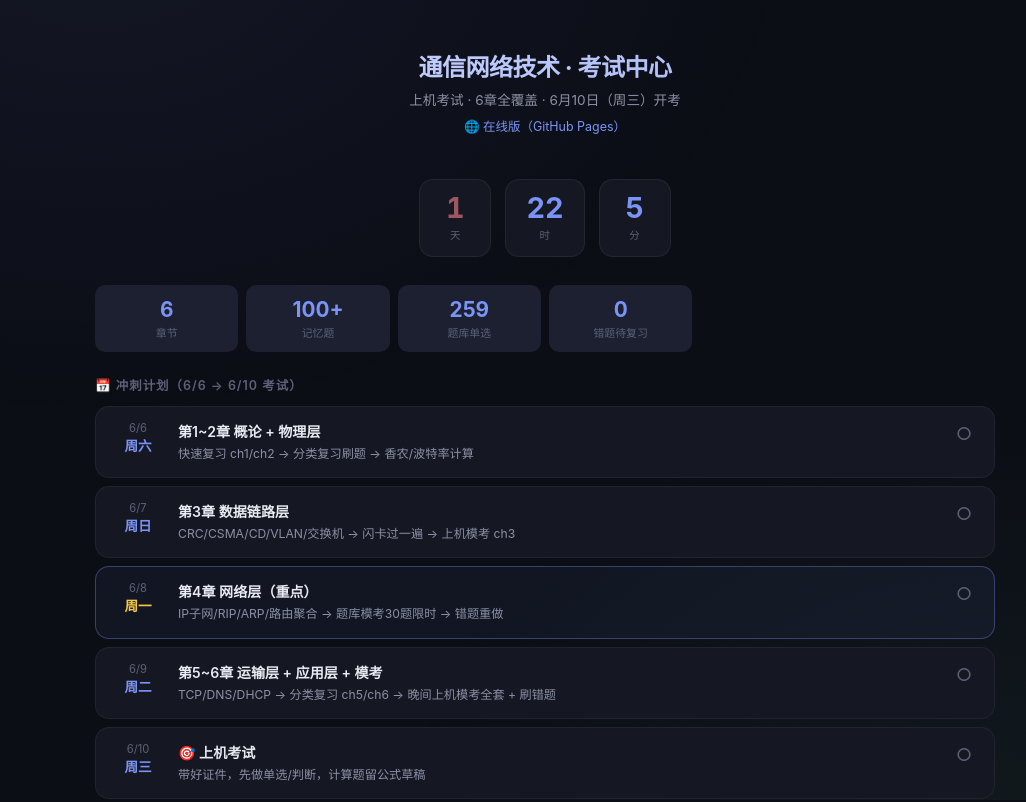
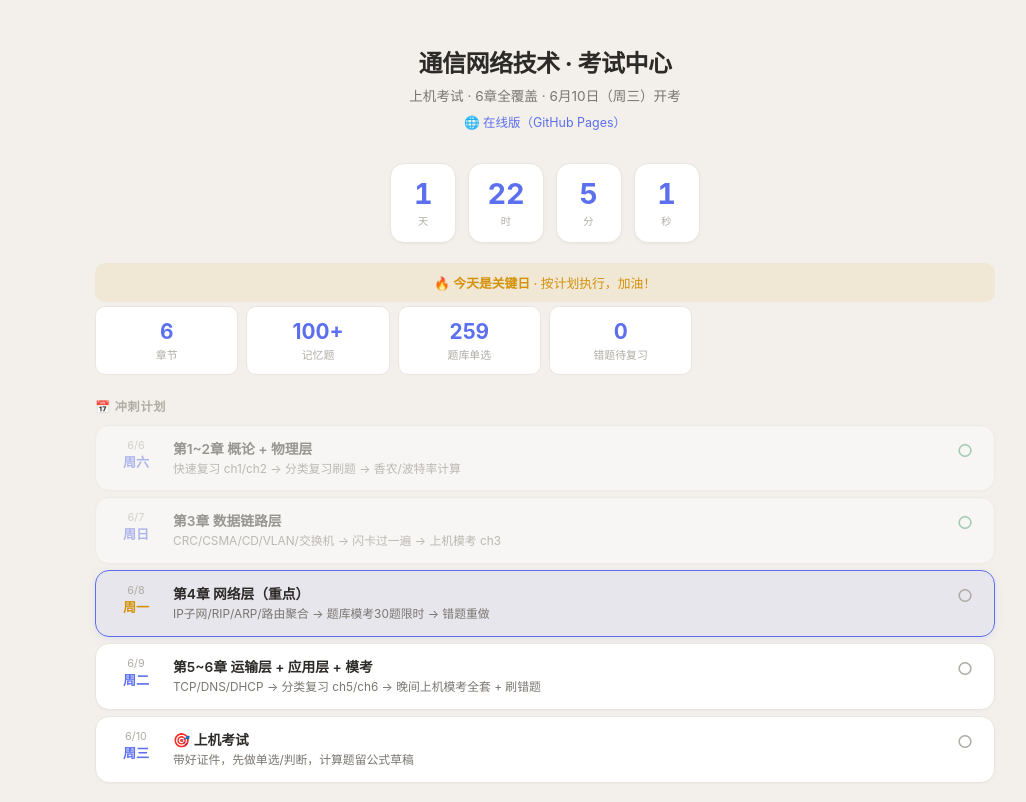
Before and after one commit to C1066g/eda, a plain HTML site: page 通信网络技术_考试中心.html in a window 1280 px wide. Shown: the top 802 px of the page, without its empty margins (95-1121 px from the left). Drawn offline with Linux system fonts and the light colour scheme.

Commit message:
Fix exam center layout and formula reference accuracy
- Redesign 考试中心 with light theme to match other pages
- Add countdown seconds and smart status message
- Fix plan day highlighting (past/today/future)
- Show manual checkmarks instead of auto-completing past days
- Fix IP fragment range 2800~3799 → 2800~3819 in 第4章公式速查

Co-Authored-By: Claude Opus 4.7 <noreply@anthropic.com>

```diff
--- a/通信网络技术_考试中心.html
+++ b/通信网络技术_考试中心.html
@@ -7,86 +7,94 @@
 <style>
 *,*::before,*::after{box-sizing:border-box;margin:0;padding:0}
 :root{
-  --bg:#0c0e16;--surface:#151822;--surface2:#1c2030;
-  --text:#e8eaf2;--text2:#8b90a5;--text3:#5c6178;
-  --accent:#7b93f5;--green:#6ee7a5;--red:#f07b8a;--amber:#f5c842;--purple:#b59cf5;
+  --bg:#F3F0EB;--surface:#FFFFFF;--surface2:#F8F6F2;
+  --text:#2D2B28;--text2:#7A7670;--text3:#B0ACA5;
+  --accent:#5B6FEF;--accent-soft:rgba(91,111,239,0.08);
+  --green:#3DA06C;--green-soft:rgba(61,160,108,0.1);
+  --red:#D9505C;--red-soft:rgba(217,80,92,0.08);
+  --amber:#D4920A;--amber-soft:rgba(212,146,10,0.1);
+  --purple:#7B5EC7;--purple-soft:rgba(123,94,199,0.08);
   --radius:14px;--ease:cubic-bezier(0.22,0.61,0.36,1);
 }
 body{
   font-family:-apple-system,BlinkMacSystemFont,"SF Pro Text","PingFang SC","Microsoft YaHei",sans-serif;
-  background:var(--bg);color:var(--text);min-height:100vh;-webkit-font-smoothing:antialiased;padding:20px;
+  background:var(--bg);color:var(--text);min-height:100vh;-webkit-font-smoothing:antialiased;padding:24px 20px;
 }
-body::before{
-  content:'';position:fixed;inset:0;
-  background:radial-gradient(ellipse 700px 500px at 15% -10%,rgba(123,147,245,0.07),transparent),
-             radial-gradient(ellipse 600px 400px at 85% 100%,rgba(110,231,165,0.05),transparent);
-  pointer-events:none;
-}
-.app{max-width:900px;margin:0 auto;position:relative;z-index:1}
+.app{max-width:900px;margin:0 auto}
 
-.hero{text-align:center;padding:28px 0 24px}
-.hero h1{font-size:1.5rem;font-weight:700;letter-spacing:-0.02em;
-  background:linear-gradient(135deg,#d4dcff,#9eb0f5);-webkit-background-clip:text;-webkit-text-fill-color:transparent;background-clip:text}
+.hero{text-align:center;padding:20px 0 16px}
+.hero h1{font-size:1.5rem;font-weight:700;letter-spacing:-0.02em;color:var(--text)}
 .hero p{color:var(--text2);font-size:0.85rem;margin-top:6px}
 
-.countdown{
-  display:flex;justify-content:center;gap:14px;margin:20px 0 28px;flex-wrap:wrap;
+.countdown{display:flex;justify-content:center;gap:12px;margin:16px 0 20px;flex-wrap:wrap}
+.cd-box{
+  background:var(--surface);border:1px solid #EAE6DF;border-radius:var(--radius);
+  padding:14px 18px;text-align:center;min-width:66px;
+  box-shadow:0 1px 3px rgba(0,0,0,0.04);
 }
-.cd-box{
-  background:var(--surface);border:1px solid rgba(255,255,255,0.06);border-radius:var(--radius);
-  padding:14px 20px;text-align:center;min-width:72px;
+.cd-num{font-size:1.8rem;font-weight:700;color:var(--accent);font-variant-numeric:tabular-nums;line-height:1.1}
+.cd-label{font-size:0.64rem;color:var(--text3);margin-top:3px;letter-spacing:0.04em}
+.cd-urgent .cd-num{color:var(--red);animation:pulse 1.2s ease infinite}
+@keyframes pulse{0%,100%{opacity:1}50%{opacity:0.5}}
+
+.status-msg{
+  text-align:center;padding:10px 16px;border-radius:10px;margin-bottom:4px;
+  font-size:0.8rem;font-weight:500;
 }
-.cd-num{font-size:1.8rem;font-weight:700;color:var(--accent);font-variant-numeric:tabular-nums;line-height:1}
-.cd-label{font-size:0.65rem;color:var(--text3);margin-top:4px;letter-spacing:0.05em}
-.cd-urgent .cd-num{color:var(--red);animation:pulse 1.5s ease infinite}
-@keyframes pulse{0%,100%{opacity:1}50%{opacity:0.6}}
+.status-msg.pre{background:var(--accent-soft);color:var(--accent)}
+.status-msg.today{background:rgba(212,146,10,0.1);color:var(--amber)}
+.status-msg.go{background:var(--green-soft);color:var(--green)}
 
-.section-title{font-size:0.78rem;font-weight:600;color:var(--text3);letter-spacing:0.08em;text-transform:uppercase;margin:24px 0 12px}
+.section-title{font-size:0.76rem;font-weight:600;color:var(--text3);letter-spacing:0.06em;margin:22px 0 10px}
 
-.plan{display:flex;flex-direction:column;gap:8px}
+.plan{display:flex;flex-direction:column;gap:6px}
 .plan-day{
-  display:flex;gap:14px;align-items:flex-start;padding:14px 16px;
-  background:var(--surface);border:1px solid rgba(255,255,255,0.05);border-radius:var(--radius);
+  display:flex;gap:12px;align-items:flex-start;padding:12px 15px;
+  background:var(--surface);border:1px solid #EAE6DF;border-radius:var(--radius);
   transition:border-color 0.2s var(--ease);cursor:pointer;
+  box-shadow:0 1px 2px rgba(0,0,0,0.03);
 }
-.plan-day:hover{border-color:rgba(123,147,245,0.2)}
-.plan-day.today{border-color:rgba(123,147,245,0.35);background:rgba(123,147,245,0.06)}
-.plan-day.done{opacity:0.55}
-.plan-day.done .plan-check{color:var(--green)}
-.plan-date{min-width:52px;text-align:center}
-.plan-date .d{font-size:0.7rem;color:var(--text3)}
-.plan-date .w{font-size:0.85rem;font-weight:700;color:var(--accent)}
+.plan-day:hover{border-color:rgba(91,111,239,0.35)}
+.plan-day.today{border-color:var(--accent);background:var(--accent-soft);box-shadow:0 2px 8px rgba(91,111,239,0.12)}
+.plan-day.past{opacity:0.45}
+.plan-day.past .plan-check{color:var(--green)}
+.plan-date{min-width:50px;text-align:center}
+.plan-date .d{font-size:0.68rem;color:var(--text3)}
+.plan-date .w{font-size:0.82rem;font-weight:700;color:var(--accent)}
 .plan-day.today .plan-date .w{color:var(--amber)}
 .plan-body{flex:1}
-.plan-body h3{font-size:0.88rem;font-weight:600;margin-bottom:4px}
-.plan-body p{font-size:0.76rem;color:var(--text2);line-height:1.5}
+.plan-body h3{font-size:0.86rem;font-weight:600;margin-bottom:3px}
+.plan-body p{font-size:0.74rem;color:var(--text2);line-height:1.5}
 .plan-check{font-size:1.1rem;color:var(--text3);cursor:pointer;padding:2px 6px;flex-shrink:0;user-select:none}
 .plan-check:hover{color:var(--green)}
 
 .tools{display:grid;grid-template-columns:repeat(auto-fill,minmax(200px,1fr));gap:10px}
 .tool{
   display:block;text-decoration:none;color:inherit;
-  background:var(--surface);border:1px solid rgba(255,255,255,0.05);border-radius:var(--radius);
-  padding:16px 18px;transition:all 0.25s var(--ease);
+  background:var(--surface);border:1px solid #EAE6DF;border-radius:var(--radius);
+  padding:16px 18px;transition:all 0.2s var(--ease);
+  box-shadow:0 1px 3px rgba(0,0,0,0.03);
 }
-.tool:hover{border-color:rgba(123,147,245,0.25);transform:translateY(-2px);box-shadow:0 4px 20px rgba(0,0,0,0.2)}
+.tool:hover{border-color:var(--accent);transform:translateY(-2px);box-shadow:0 4px 16px rgba(91,111,239,0.1)}
 .tool .icon{font-size:1.4rem;margin-bottom:8px}
-.tool h3{font-size:0.88rem;font-weight:600;margin-bottom:4px}
+.tool h3{font-size:0.86rem;font-weight:600;margin-bottom:4px;color:var(--text)}
 .tool p{font-size:0.72rem;color:var(--text2);line-height:1.4}
 .tool .badge{display:inline-block;font-size:0.62rem;padding:2px 7px;border-radius:8px;margin-top:6px;font-weight:600}
-.badge-rec{background:rgba(245,200,66,0.12);color:var(--amber)}
-.badge-new{background:rgba(110,231,165,0.12);color:var(--green)}
+.badge-rec{background:var(--amber-soft);color:var(--amber)}
+.badge-new{background:var(--green-soft);color:var(--green)}
+.badge-key{background:var(--red-soft);color:var(--red)}
 
 .stats{display:grid;grid-template-columns:repeat(auto-fill,minmax(130px,1fr));gap:8px;margin-bottom:8px}
 .stat{
-  background:var(--surface2);border-radius:10px;padding:12px 14px;text-align:center;
+  background:var(--surface);border-radius:10px;padding:12px 14px;text-align:center;
+  border:1px solid #EAE6DF;
 }
 .stat .n{font-size:1.3rem;font-weight:700;color:var(--accent)}
 .stat .l{font-size:0.68rem;color:var(--text3);margin-top:2px}
 
 .wrong-bar{
   display:flex;align-items:center;justify-content:space-between;gap:12px;flex-wrap:wrap;
-  background:rgba(240,123,138,0.08);border:1px solid rgba(240,123,138,0.15);border-radius:var(--radius);
+  background:var(--red-soft);border:1px solid rgba(217,80,92,0.2);border-radius:var(--radius);
   padding:14px 18px;margin-top:16px;
 }
 .wrong-bar p{font-size:0.82rem;color:var(--red)}
@@ -99,16 +107,17 @@ body::before{
 .tips{
   background:var(--surface);border-radius:var(--radius);padding:16px 18px;
   border-left:3px solid var(--purple);margin-top:16px;
+  box-shadow:0 1px 2px rgba(0,0,0,0.03);
 }
 .tips h3{font-size:0.82rem;color:var(--purple);margin-bottom:8px}
 .tips ul{font-size:0.76rem;color:var(--text2);line-height:1.7;padding-left:18px}
 .tips li{margin-bottom:2px}
 
 @media(max-width:600px){
-  body{padding:12px}
+  body{padding:14px 10px}
   .hero h1{font-size:1.25rem}
   .tools{grid-template-columns:1fr 1fr}
-  .cd-box{padding:10px 14px;min-width:60px}
+  .cd-box{padding:10px 12px;min-width:56px}
   .cd-num{font-size:1.4rem}
 }
 </style>
@@ -122,10 +131,11 @@ body::before{
   </div>
 
   <div class="countdown" id="countdown"></div>
+  <div id="statusMsg"></div>
 
   <div class="stats" id="stats"></div>
 
-  <div class="section-title">📅 冲刺计划（6/6 → 6/10 考试）</div>
+  <div class="section-title">📅 冲刺计划</div>
   <div class="plan" id="plan"></div>
 
   <div class="section-title">🛠 复习工具</div>
@@ -158,16 +168,16 @@ body::before{
       <h3>快速复习</h3>
       <p>章节速查表，考前最后过一遍</p>
     </a>
+    <a class="tool" href="通信网络技术_第4章公式速查.html">
+      <div class="icon">📐</div>
+      <h3>第4章公式速查</h3>
+      <p>子网/CIDR/分片/RIP · 含作业原题</p>
+      <span class="badge badge-key">重点</span>
+    </a>
     <a class="tool" href="通信网络技术_章节作业复习_第1章.md">
       <div class="icon">📄</div>
       <h3>第1章作业答案</h3>
       <p>概论 · 计算题+单选+判断</p>
-    </a>
-    <a class="tool" href="通信网络技术_第4章公式速查.html">
-      <div class="icon">📐</div>
-      <h3>第4章公式速查</h3>
-      <p>子网/CIDR/分片/RIP · 含作业原题</p>
-      <span class="badge badge-rec">重点</span>
     </a>
     <a class="tool" href="通信网络技术_章节作业复习_第4章.md">
       <div class="icon">📄</div>
@@ -214,8 +224,15 @@ function togglePlan(i){
   renderPlan();
 }
 
-function renderCountdown(){
+function renderAll(){
   const now=new Date();
+  renderCountdown(now);
+  renderStatus(now);
+  renderPlan(now);
+  renderStats();
+}
+
+function renderCountdown(now){
   const diff=EXAM_DATE-now;
   const el=document.getElementById('countdown');
   if(diff<=0){
@@ -225,28 +242,62 @@ function renderCountdown(){
   const d=Math.floor(diff/86400000);
   const h=Math.floor((diff%86400000)/3600000);
   const m=Math.floor((diff%3600000)/60000);
-  const urgent=d<=1;
+  const s=Math.floor((diff%60000)/1000);
+  const urgent=d<1;
   el.innerHTML=`
     <div class="cd-box${urgent?' cd-urgent':''}"><div class="cd-num">${d}</div><div class="cd-label">天</div></div>
     <div class="cd-box"><div class="cd-num">${h}</div><div class="cd-label">时</div></div>
     <div class="cd-box"><div class="cd-num">${m}</div><div class="cd-label">分</div></div>
+    <div class="cd-box"><div class="cd-num">${s}</div><div class="cd-label">秒</div></div>
   `;
 }
 
-function renderPlan(){
+function renderStatus(now){
+  const todayStr=`${now.getMonth()+1}/${now.getDate()}`;
+  const el=document.getElementById('statusMsg');
+  const hasPast=PLAN.some(p=>isPast(p.date,todayStr));
+  const hasToday=PLAN.some(p=>p.date===todayStr);
+  const examPassed=now>=EXAM_DATE;
+  if(examPassed){
+    el.innerHTML='🎯 <b>考试进行中</b> · 祝你顺利！';
+    el.className='status-msg go';
+  }else if(hasToday){
+    el.innerHTML='🔥 <b>今天是关键日</b> · 按计划执行，加油！';
+    el.className='status-msg today';
+  }else if(hasPast){
+    const left=PLAN.filter(p=>!isPast(p.date,todayStr)&&p.link!=='').length;
+    el.innerHTML=`📋 冲刺进行中 · 还剩 <b>${left}</b> 天复习`;
+    el.className='status-msg pre';
+  }else{
+    const daysToStart=Math.ceil((new Date('2026-06-06T00:00:00')-now)/86400000);
+    el.innerHTML=`⏳ 冲刺计划 <b>${daysToStart}</b> 天后开始 · 现在可以提前浏览`;
+    el.className='status-msg pre';
+  }
+}
+
+function isPast(d,todayStr){
+  const months={'6':6};
+  const [m,d2]=todayStr.split('/').map(Number);
+  const [pm,pd]=d.split('/').map(Number);
+  return pm<m||(pm===m&&pd<d2);
+}
+
+function renderPlan(now){
   const done=getPlanDone();
-  const today=new Date();
-  const todayStr=`${today.getMonth()+1}/${today.getDate()}`;
+  const todayStr=`${now.getMonth()+1}/${now.getDate()}`;
   document.getElementById('plan').innerHTML=PLAN.map((p,i)=>{
     const isToday=p.date===todayStr;
-    const isDone=done.includes(i);
-    return`<div class="plan-day${isToday?' today':''}${isDone?' done':''}" ${p.link?`onclick="location.href='${p.link}'"`:''}>
+    const isPastDay=isPast(p.date,todayStr);
+    let cls='';
+    if(isToday)cls=' today';
+    else if(isPastDay)cls=' past';
+    return`<div class="plan-day${cls}" ${p.link?`onclick="location.href='${p.link}'"`:''}>
       <div class="plan-date"><div class="d">${p.date}</div><div class="w">${p.day}</div></div>
       <div class="plan-body">
         <h3>${p.ch} ${p.title}</h3>
         <p>${p.tasks}</p>
       </div>
-      <span class="plan-check" onclick="event.stopPropagation();togglePlan(${i})">${isDone?'✅':'○'}</span>
+      <span class="plan-check" onclick="event.stopPropagation();togglePlan(${i})">${done.includes(i)?'✅':'○'}</span>
     </div>`;
   }).join('');
 }
@@ -265,13 +316,13 @@ function renderStats(){
       <p>📕 错题本有 <b>${wrong.length}</b> 道题待复习</p>
       <a href="通信网络技术_题库模考.html?mode=wrong">刷错题 →</a>
     </div>`;
+  }else{
+    bar.innerHTML='';
   }
 }
 
-renderCountdown();
-renderPlan();
-renderStats();
-setInterval(renderCountdown,60000);
+renderAll();
+setInterval(()=>renderAll(),1000);
 </script>
 </body>
 </html>
```
Also changed, not shown: 通信网络技术_第4章公式速查.html (+1 -1 lines).
